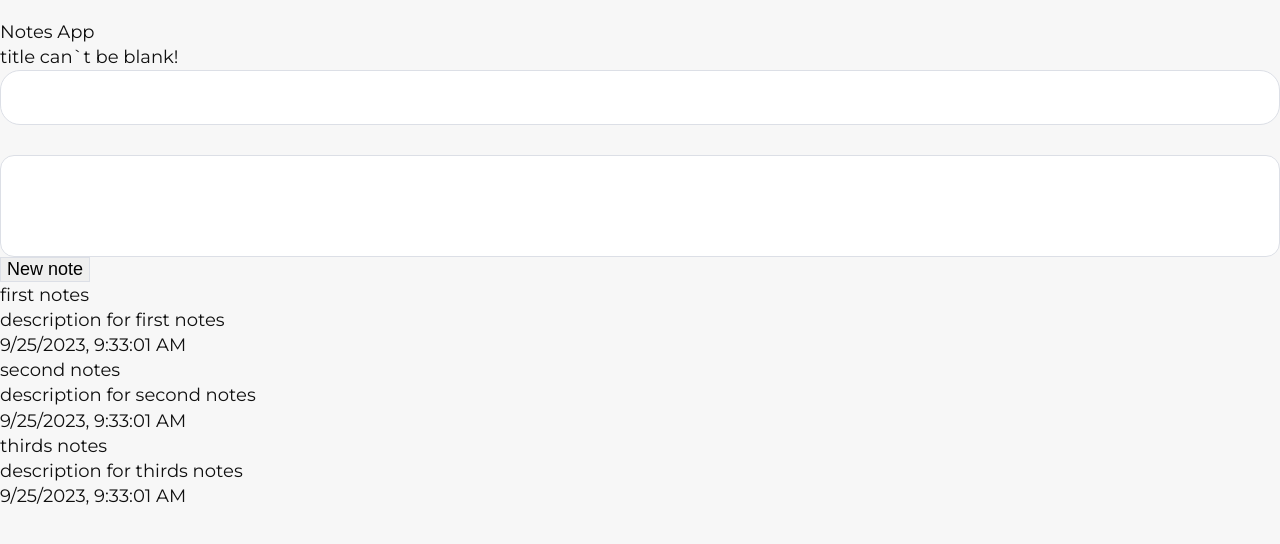
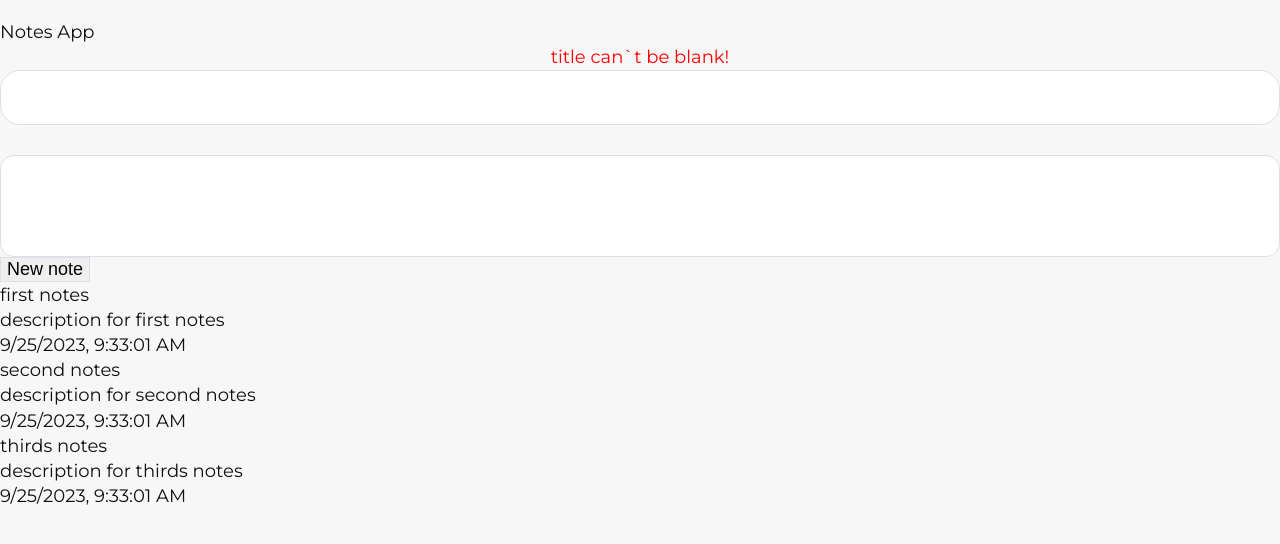
Before and after one commit to eishinkina/notes-app-vue, a Vue app: page / in a window 1280 px wide. Both pictures are taken after a click on the button "New note". Shown: the top 544 px of the page. Built offline with nearby package versions, Linux system fonts and the light colour scheme.

Commit message:
created a message about the component

```diff
--- a/src/App.vue
+++ b/src/App.vue
@@ -4,9 +4,7 @@
       <section>
         <div class="container">
           <h1>{{ title }}</h1>
-          <div class="message" v-if="message">
-            <p>{{ message }}</p>
-          </div>
+          <Message v-if="message" :message="message" />
           <!-- new notes -->
           <div class="new-note">
             <input v-model="note.title" type="text" />
@@ -32,7 +30,11 @@
 </template>
 
 <script>
+import Message from './components/Message.vue';
 export default {
+  components: {
+    Message
+  },
   data() {
     return {
       title: "Notes App",
--- /dev/null
+++ b/src/components/Message.vue
@@ -0,0 +1,25 @@
+<template>
+    <div class="message">
+        <p>{{ message }}</p>
+    </div>
+</template>
+
+<script>
+export default {
+    props: {
+        message: {
+            type: String,
+            require: true,
+        }
+    }
+}
+</script>
+
+<style lang="scss" scoped>
+.message {
+    text-align: center;
+}
+p {
+    color: red;
+}
+</style>
```
